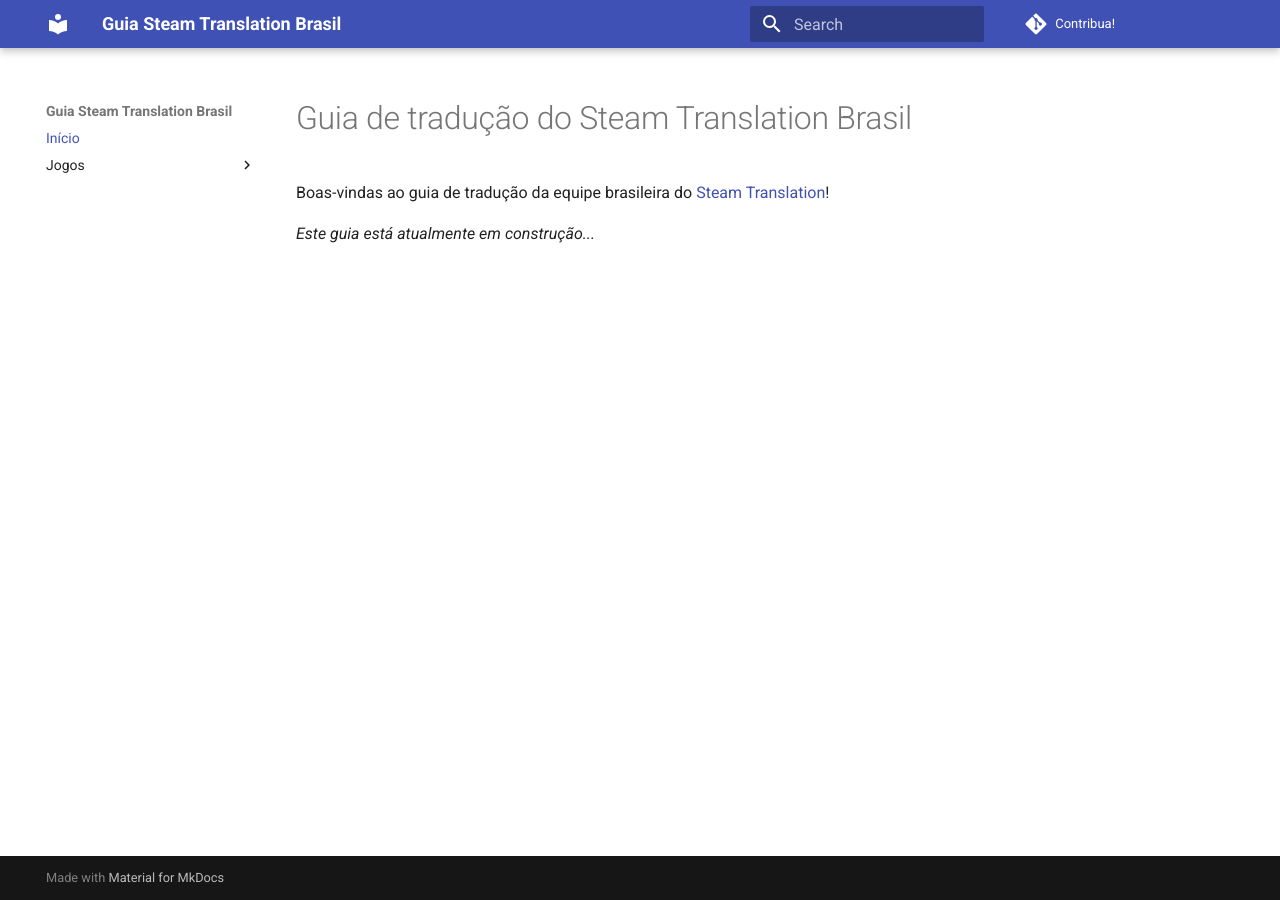
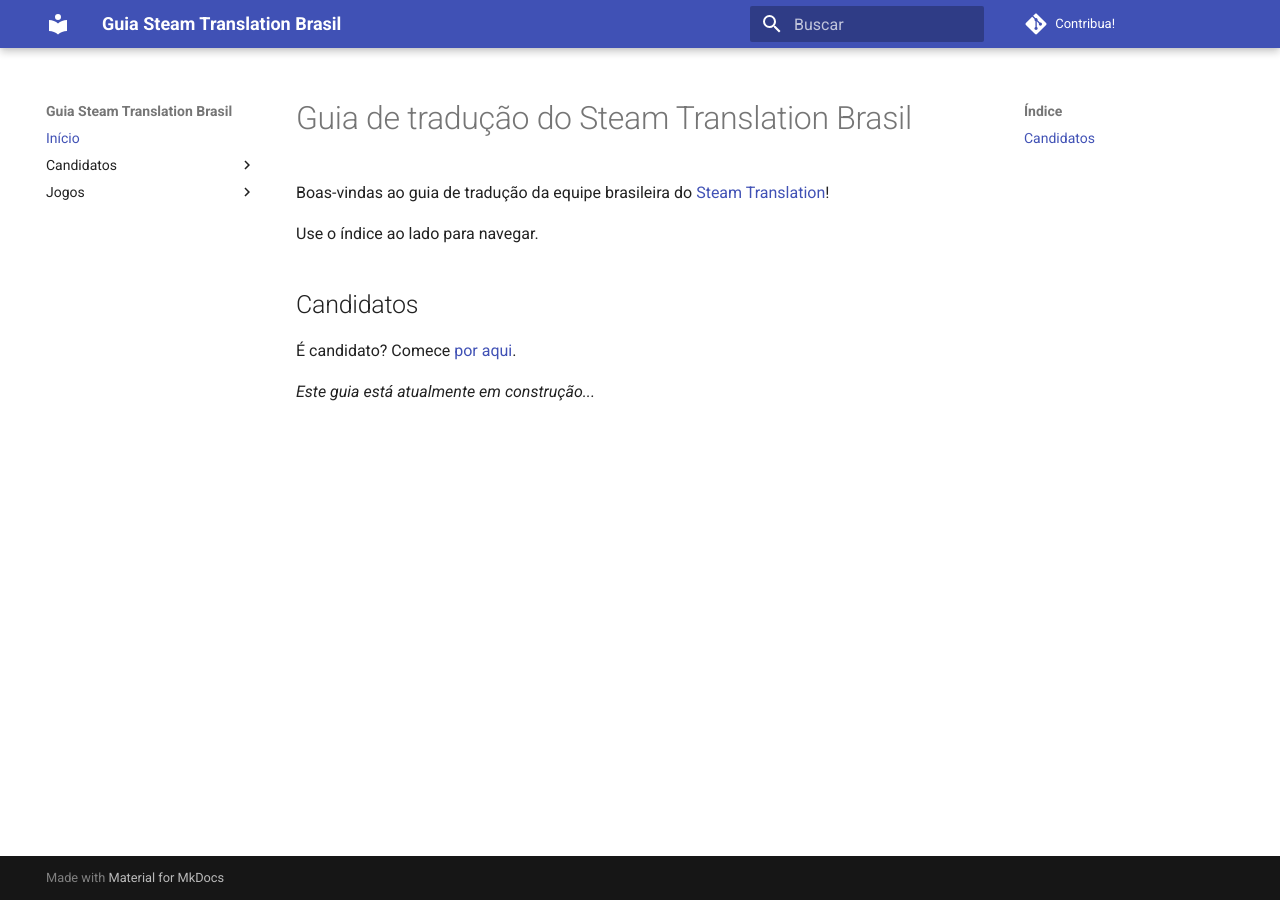
Before and after one commit to sts-brasil/guia, an MkDocs documentation site: the page built from docs/index.md, in a window 1280 px wide. Built offline with MkDocs 1.6.1 and Material for MkDocs 9.7.7, drawn with Linux system fonts in a browser that asks for light colours; comment, search, counter and statistics services are not loaded; old or Windows-style settings are respelled for this version of MkDocs.

Commit message:
Mais exemplos de arquivos.

```diff
--- a/docs/index.md
+++ b/docs/index.md
@@ -3,4 +3,9 @@
 Boas-vindas ao guia de tradução da equipe brasileira do
 [Steam Translation](https://translation.steampowered.com)!
 
+Use o índice ao lado para navegar.
+
+##Candidatos
+É candidato? Comece [por aqui](candidatos/geral.md).
+
 _Este guia está atualmente em construção..._
--- a/mkdocs.yml
+++ b/mkdocs.yml
@@ -6,7 +6,10 @@
 repo_name: 'Contribua!'
 pages:
   - Início: 'index.md'
+  - Candidatos:
+      - 'Informações gerais': 'candidatos/geral.md'
   - Jogos:
       - Artifact: 'jogos/artifact.md'
 theme:
   name: 'material'
+  language: 'pt'
```
Also changed, not shown: docs/candidatos/geral.md (added, +6 -0 lines).
